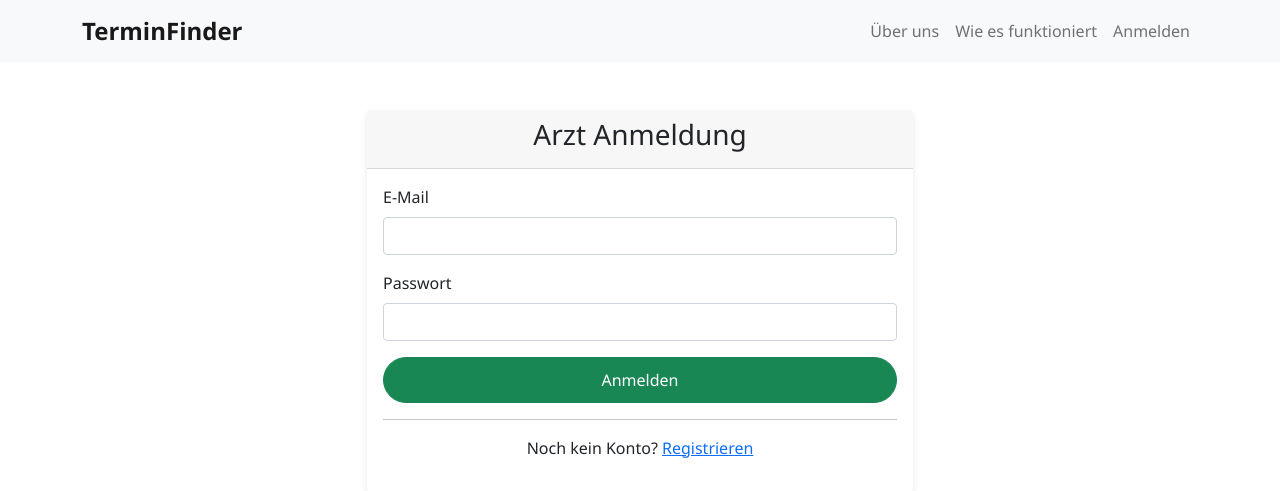
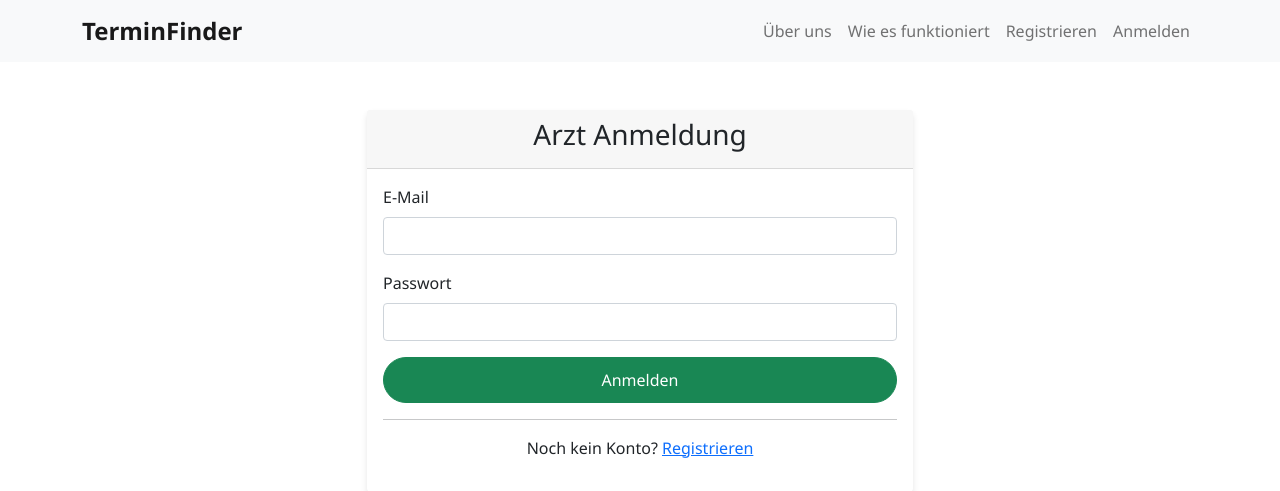
Before and after one commit to pilipandr770/Arzttermin-online, a Flask app: page /doctor/login in a window 1280 px wide. Shown: the top 491 px of the page. Run offline with Flask 3, Linux system fonts and the light colour scheme; parts of the project's set-up code (start-up, migrations or seed data) failed here and were passed over; some libraries are stand-ins or nearby versions.

Commit message:
Fix registration and login buttons in header to scroll to user type selection

```diff
--- a/app/templates/base.html
+++ b/app/templates/base.html
@@ -14,7 +14,8 @@
             <div class="navbar-nav ms-auto">
                 <a class="nav-link" href="#about">Über uns</a>
                 <a class="nav-link" href="#how-it-works">Wie es funktioniert</a>
-                <a class="nav-link" href="#login">Anmelden</a>
+                <a class="nav-link" href="#user-type">Registrieren</a>
+                <a class="nav-link" href="#user-type">Anmelden</a>
             </div>
         </div>
     </nav>
```
